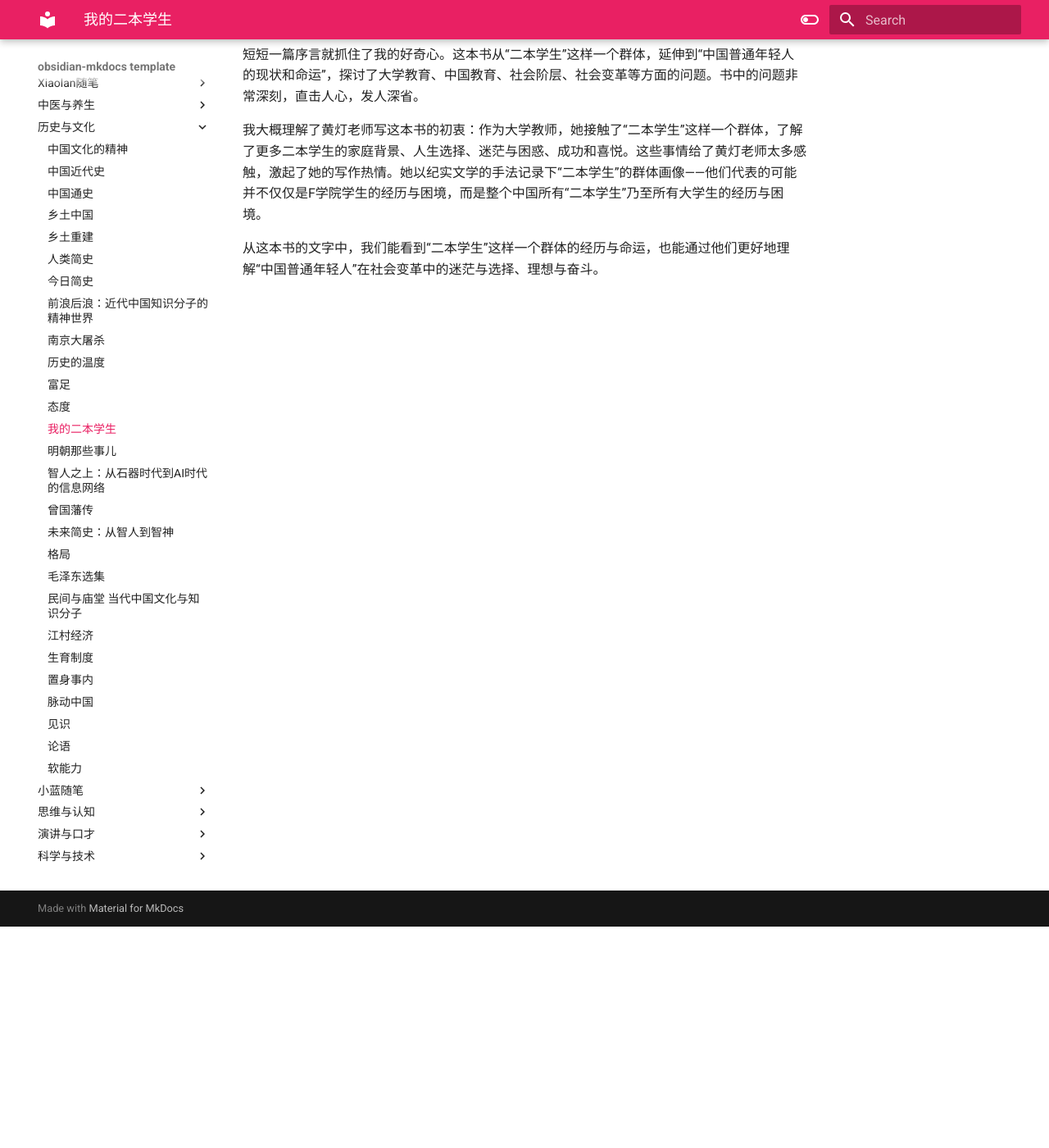
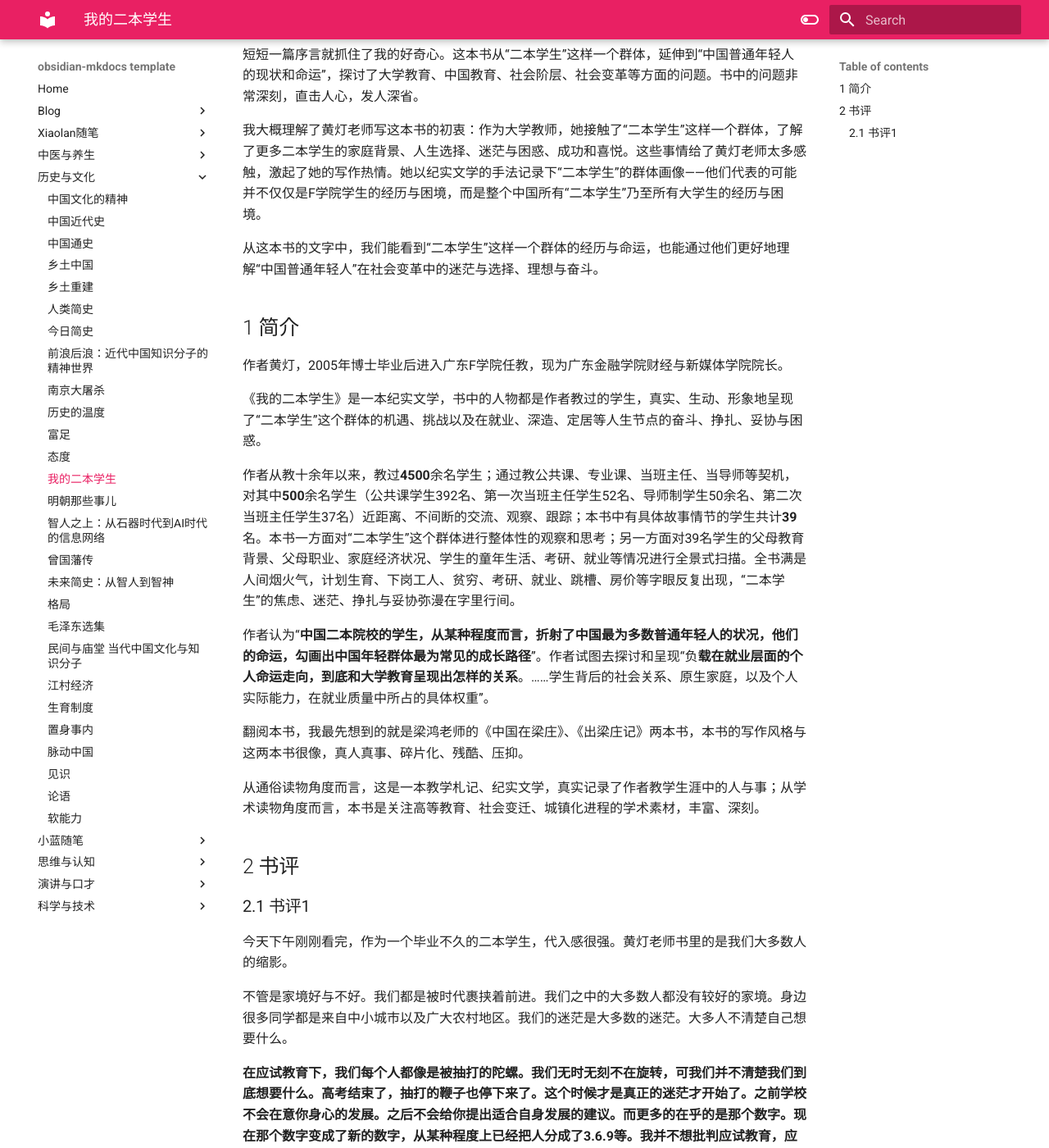
Before and after one commit to yeqinwen/xiaolan_readingnotes, an MkDocs documentation site: the page built from docs/历史与文化/我的二本学生.md, in a window 1280 px wide and 1400 px high, scrolled down 270 px. Shown: the whole window at 82% size. Built offline with MkDocs 1.6.1 and Material for MkDocs 9.7.7, drawn with Linux system fonts in a browser that asks for light colours; some of the changed text lies outside the part shown.

Commit message:
Update 我的二本学生.md

```diff
--- a/docs/历史与文化/我的二本学生.md
+++ b/docs/历史与文化/我的二本学生.md
@@ -6,3 +6,32 @@
 我大概理解了黄灯老师写这本书的初衷：作为大学教师，她接触了“二本学生”这样一个群体，了解了更多二本学生的家庭背景、人生选择、迷茫与困惑、成功和喜悦。这些事情给了黄灯老师太多感触，激起了她的写作热情。她以纪实文学的手法记录下“二本学生”的群体画像——他们代表的可能并不仅仅是F学院学生的经历与困境，而是整个中国所有“二本学生”乃至所有大学生的经历与困境。
 
 从这本书的文字中，我们能看到“二本学生”这样一个群体的经历与命运，也能通过他们更好地理解“中国普通年轻人”在社会变革中的迷茫与选择、理想与奋斗。
+
+
+## 1 简介
+
+作者黄灯，2005年博士毕业后进入广东F学院任教，现为广东金融学院财经与新媒体学院院长。
+
+《我的二本学生》是一本纪实文学，书中的人物都是作者教过的学生，真实、生动、形象地呈现了“二本学生”这个群体的机遇、挑战以及在就业、深造、定居等人生节点的奋斗、挣扎、妥协与困惑。
+
+作者从教十余年以来，教过**4500**余名学生；通过教公共课、专业课、当班主任、当导师等契机，对其中**500**余名学生（公共课学生392名、第一次当班主任学生52名、导师制学生50余名、第二次当班主任学生37名）近距离、不间断的交流、观察、跟踪；本书中有具体故事情节的学生共计**39**名。本书一方面对“二本学生”这个群体进行整体性的观察和思考；另一方面对39名学生的父母教育背景、父母职业、家庭经济状况、学生的童年生活、考研、就业等情况进行全景式扫描。全书满是人间烟火气，计划生育、下岗工人、贫穷、考研、就业、跳槽、房价等字眼反复出现，“二本学生”的焦虑、迷茫、挣扎与妥协弥漫在字里行间。
+
+作者认为“**中国二本院校的学生，从某种程度而言，折射了中国最为多数普通年轻人的状况，他们的命运，勾画出中国年轻群体最为常见的成长路径**”。作者试图去探讨和呈现“负**载在就业层面的个人命运走向，到底和大学教育呈现出怎样的关系**。……学生背后的社会关系、原生家庭，以及个人实际能力，在就业质量中所占的具体权重”。
+
+翻阅本书，我最先想到的就是梁鸿老师的《中国在梁庄》、《出梁庄记》两本书，本书的写作风格与这两本书很像，真人真事、碎片化、残酷、压抑。
+
+从通俗读物角度而言，这是一本教学札记、纪实文学，真实记录了作者教学生涯中的人与事；从学术读物角度而言，本书是关注高等教育、社会变迁、城镇化进程的学术素材，丰富、深刻。
+
+
+
+## 2 书评
+### 2.1 书评1
+今天下午刚刚看完，作为一个毕业不久的二本学生，代入感很强。黄灯老师书里的是我们大多数人的缩影。
+
+不管是家境好与不好。我们都是被时代裹挟着前进。我们之中的大多数人都没有较好的家境。身边很多同学都是来自中小城市以及广大农村地区。我们的迷茫是大多数的迷茫。大多人不清楚自己想要什么。
+
+**在应试教育下，我们每个人都像是被抽打的陀螺。我们无时无刻不在旋转，可我们并不清楚我们到底想要什么。高考结束了，抽打的鞭子也停下来了。这个时候才是真正的迷茫才开始了。之前学校不会在意你身心的发展。之后不会给你提出适合自身发展的建议。而更多的在乎的是那个数字。现在那个数字变成了新的数字，从某种程度上已经把人分成了3.6.9等。我并不想批判应试教育，应试教育目前仍是寒门子弟上升的渠道。但是这个渠道对于寒门子弟来说已经越来越窄。我们选择专业不在是看自己喜欢与否。而是看是否能够就业。好像我们读大学的初衷就是为了工作。**
+
+黄灯老师的书给我留下的印象最深刻的一点。就是不管个人还是家庭，如果能抓住时代的机遇便可以获得成功。但是时代的机遇真的那么好抓吗？她的书中那些抓住时代机遇的成功者大多都是家境优渥。不必为未来多做担忧。而我们家世一般的普通人，早点有危机意识吧。黄灯老师的书里还有个显著现象，就是二本学生的父母学历大多不高。也可能是那个年代的原因，但是还有个原因大多数父母读过大学的家庭。能给子女创造更多的物质财富，已经带领他们去见识更多的精神世界。但是不要去埋怨你的父母，很多二本学生的学历已经比自己父母高了。
+
+**最后我想说的是，幸福不是我所追求的，我所追求的是避免不幸。所以赚足够的钱吧，要是赚不到的话，就平平淡淡过一生。**
```
